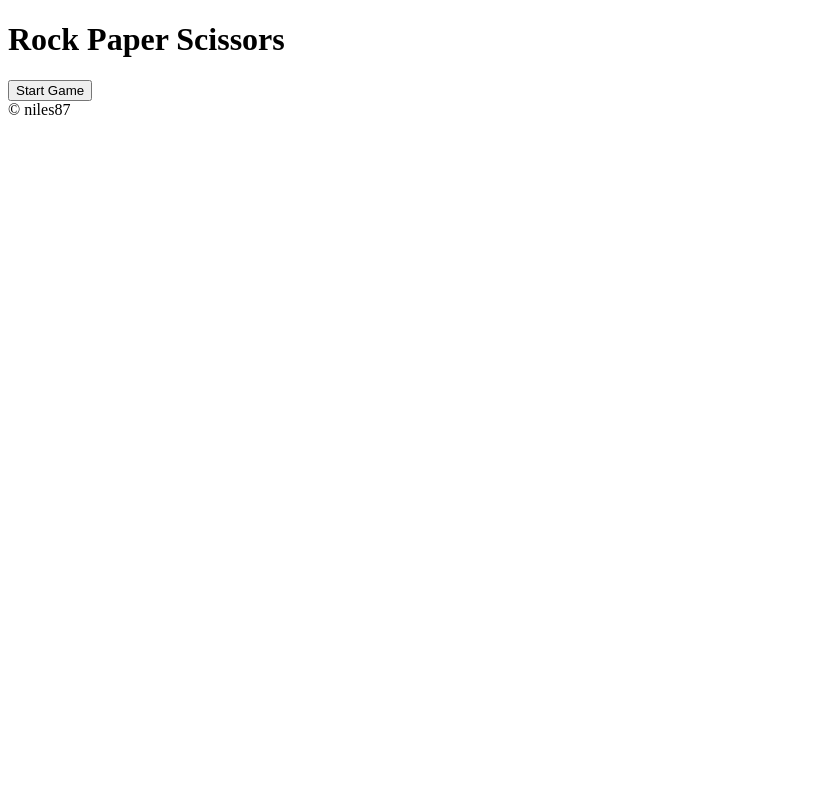
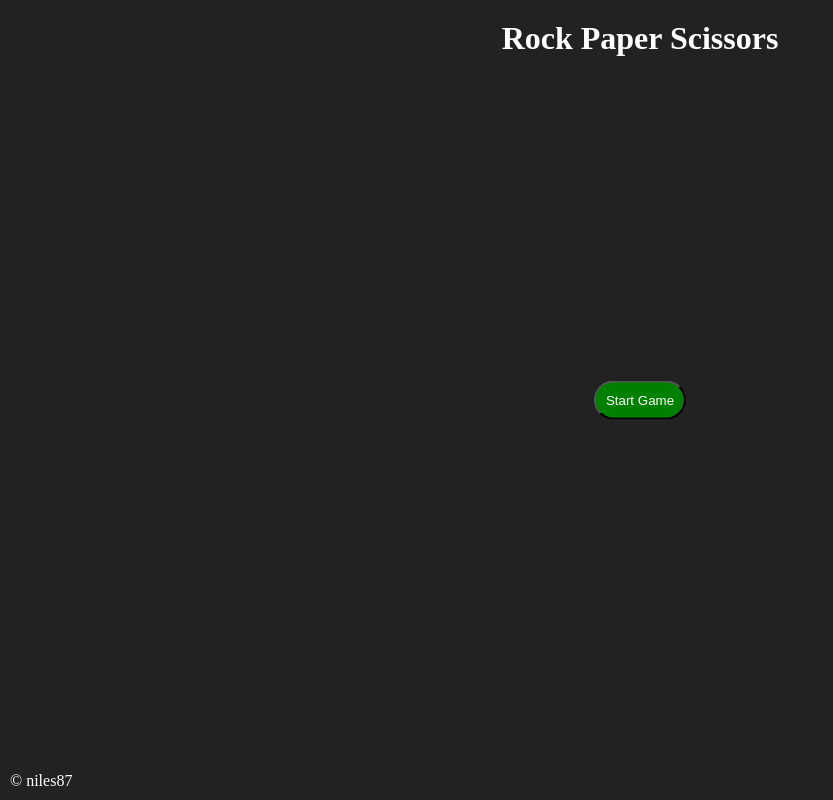
Before and after one commit to niles87/rps, a plain HTML site: page index.html in a window 1280 px wide. Shown: the whole page, without its empty margins (0-833 px from the left). Drawn offline with Linux system fonts and the light colour scheme.

Commit message:
updated id and added style.css

```diff
--- /dev/null
+++ b/assets/style.css
@@ -0,0 +1,42 @@
+* {
+    box-sizing: border-box;
+    padding: 0;
+    margin: 0;
+}
+
+body {
+    width: 100vw;
+    height: 100vh;
+    position: relative;
+    background-color: #222;
+}
+
+header {
+    position: absolute;
+    text-align: center;
+    width: 100%;
+    padding-top: 20px;
+    color: white;
+}
+
+main {
+    position: absolute;
+    top: 50%;
+    left: 50%;
+    transform: translate(-50%, -50%);
+}
+
+button {
+    padding: 10px;
+    background-color: green;
+    color: white;
+    border-radius: 20px;
+}
+
+footer {
+    position: absolute;
+    bottom: 0;
+    padding-left: 10px;
+    padding-bottom: 10px;
+    color: white;
+}
--- a/index.html
+++ b/index.html
@@ -5,13 +5,14 @@
     <meta http-equiv="X-UA-Compatible" content="IE=edge">
     <meta name="viewport" content="width=device-width, initial-scale=1.0">
     <title>Rock, Paper, Scissors</title>
+    <link rel="stylesheet" href="/assets/style.css">
 </head>
 <body>
     <header>
         <h1>Rock Paper Scissors</h1>
     </header>
     <main>
-        <button>Start Game</button>
+        <button id="startBtn">Start Game</button>
     </main>
     <footer>
         &copy; niles87
```
